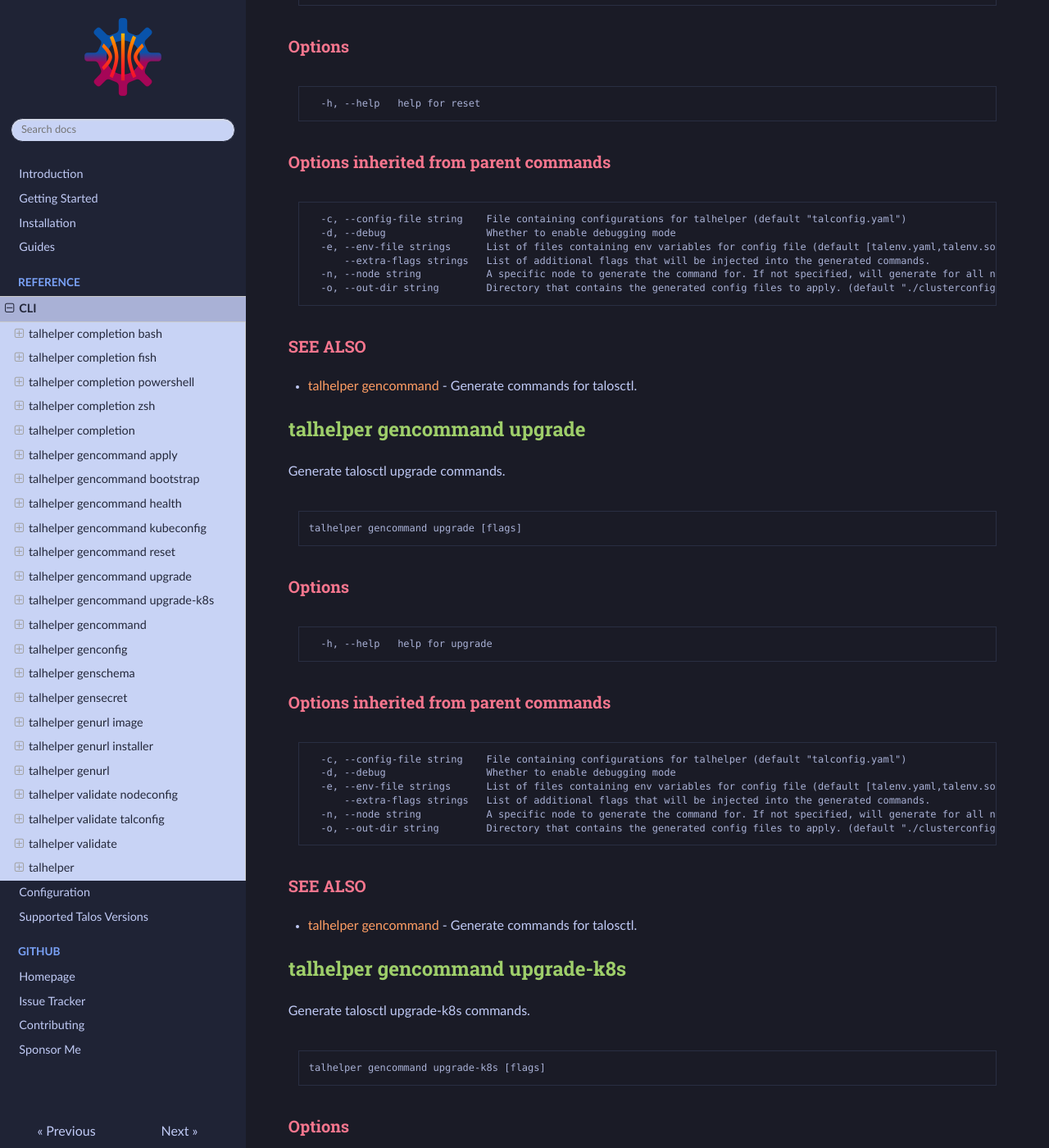
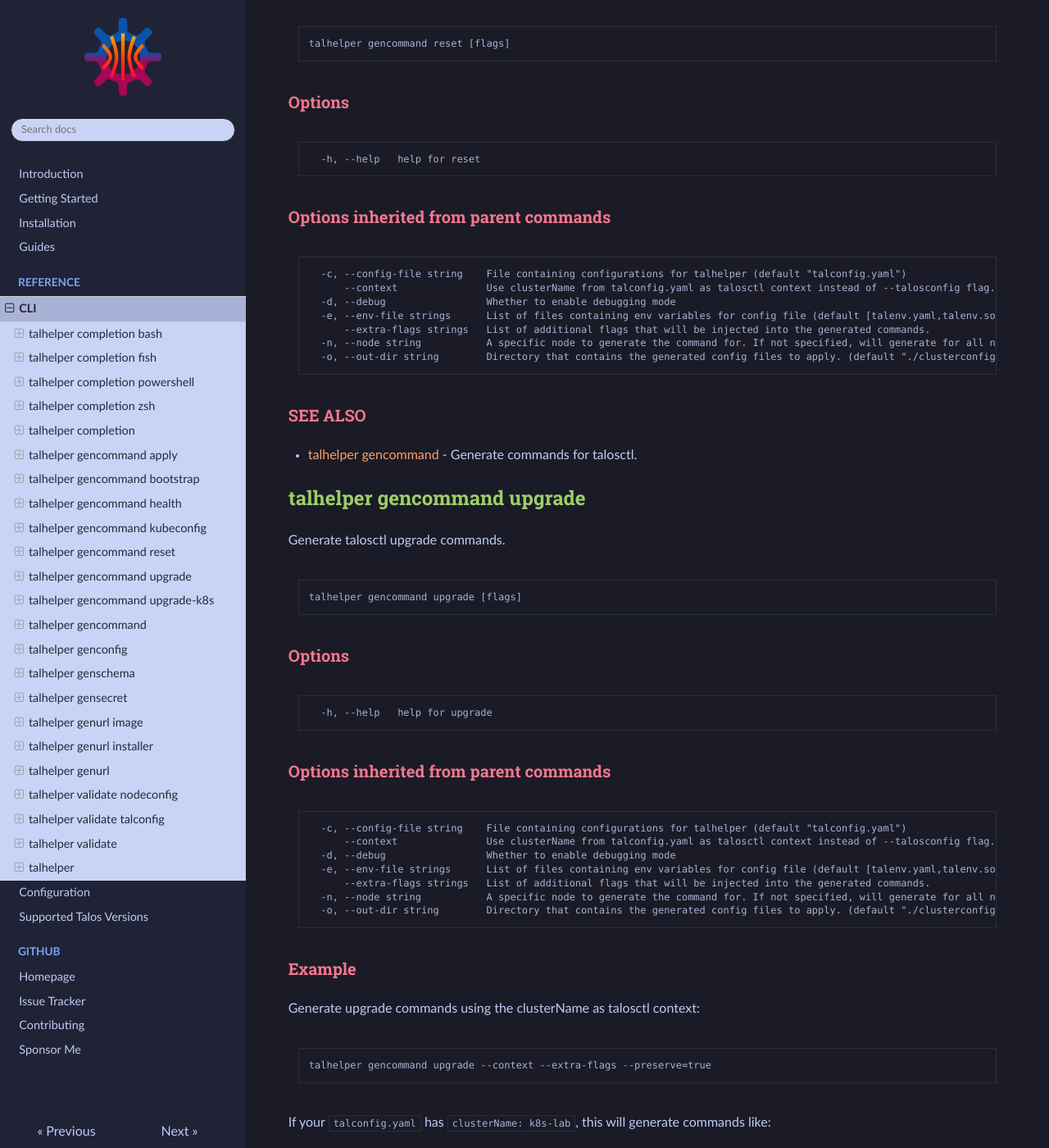
Before and after one commit to budimanjojo/talhelper, an MkDocs documentation site: the page built from docs/docs/reference/cli.md, in a window 1280 px wide and 1400 px high, scrolled down 8151 px. Shown: the whole window at 82% size. Built offline with MkDocs 1.6.1, drawn with Linux system fonts in a browser that asks for light colours; some of the changed text lies outside the part shown.

Commit message:
Add context flag to gencommand commands

````diff
--- a/docs/docs/reference/cli.md
+++ b/docs/docs/reference/cli.md
@@ -225,6 +225,7 @@ talhelper gencommand apply [flags]
 
 ```
   -c, --config-file string    File containing configurations for talhelper (default "talconfig.yaml")
+      --context               Use clusterName from talconfig.yaml as talosctl context instead of --talosconfig flag.
   -d, --debug                 Whether to enable debugging mode
   -e, --env-file strings      List of files containing env variables for config file (default [talenv.yaml,talenv.sops.yaml,talenv.yml,talenv.sops.yml])
       --extra-flags strings   List of additional flags that will be injected into the generated commands.
@@ -254,6 +255,7 @@ talhelper gencommand bootstrap [flags]
 
 ```
   -c, --config-file string    File containing configurations for talhelper (default "talconfig.yaml")
+      --context               Use clusterName from talconfig.yaml as talosctl context instead of --talosconfig flag.
   -d, --debug                 Whether to enable debugging mode
   -e, --env-file strings      List of files containing env variables for config file (default [talenv.yaml,talenv.sops.yaml,talenv.yml,talenv.sops.yml])
       --extra-flags strings   List of additional flags that will be injected into the generated commands.
@@ -283,6 +285,7 @@ talhelper gencommand health [flags]
 
 ```
   -c, --config-file string    File containing configurations for talhelper (default "talconfig.yaml")
+      --context               Use clusterName from talconfig.yaml as talosctl context instead of --talosconfig flag.
   -d, --debug                 Whether to enable debugging mode
   -e, --env-file strings      List of files containing env variables for config file (default [talenv.yaml,talenv.sops.yaml,talenv.yml,talenv.sops.yml])
       --extra-flags strings   List of additional flags that will be injected into the generated commands.
@@ -312,6 +315,7 @@ talhelper gencommand kubeconfig [flags]
 
 ```
   -c, --config-file string    File containing configurations for talhelper (default "talconfig.yaml")
+      --context               Use clusterName from talconfig.yaml as talosctl context instead of --talosconfig flag.
   -d, --debug                 Whether to enable debugging mode
   -e, --env-file strings      List of files containing env variables for config file (default [talenv.yaml,talenv.sops.yaml,talenv.yml,talenv.sops.yml])
       --extra-flags strings   List of additional flags that will be injected into the generated commands.
@@ -341,6 +345,7 @@ talhelper gencommand reset [flags]
 
 ```
   -c, --config-file string    File containing configurations for talhelper (default "talconfig.yaml")
+      --context               Use clusterName from talconfig.yaml as talosctl context instead of --talosconfig flag.
   -d, --debug                 Whether to enable debugging mode
   -e, --env-file strings      List of files containing env variables for config file (default [talenv.yaml,talenv.sops.yaml,talenv.yml,talenv.sops.yml])
       --extra-flags strings   List of additional flags that will be injected into the generated commands.
@@ -370,11 +375,29 @@ talhelper gencommand upgrade [flags]
 
 ```
   -c, --config-file string    File containing configurations for talhelper (default "talconfig.yaml")
+      --context               Use clusterName from talconfig.yaml as talosctl context instead of --talosconfig flag.
   -d, --debug                 Whether to enable debugging mode
   -e, --env-file strings      List of files containing env variables for config file (default [talenv.yaml,talenv.sops.yaml,talenv.yml,talenv.sops.yml])
       --extra-flags strings   List of additional flags that will be injected into the generated commands.
   -n, --node string           A specific node to generate the command for. If not specified, will generate for all nodes.
   -o, --out-dir string        Directory that contains the generated config files to apply. (default "./clusterconfig")
+```
+
+### Example
+
+Generate upgrade commands using the clusterName as talosctl context:
+```
+talhelper gencommand upgrade --context --extra-flags --preserve=true
+```
+
+If your `talconfig.yaml` has `clusterName: k8s-lab`, this will generate commands like:
+```
+talosctl --context=k8s-lab upgrade --nodes=10.10.40.90 --image=factory.talos.dev/... --preserve=true;
+```
+
+Without the `--context` flag, it will use the default `--talosconfig` flag:
+```
+talosctl upgrade --talosconfig=./clusterconfig/talosconfig --nodes=10.10.40.90 --image=factory.talos.dev/... --preserve=true;
 ```
 
 ### SEE ALSO
@@ -399,11 +422,29 @@ talhelper gencommand upgrade-k8s [flags]
 
 ```
   -c, --config-file string    File containing configurations for talhelper (default "talconfig.yaml")
+      --context               Use clusterName from talconfig.yaml as talosctl context instead of --talosconfig flag.
   -d, --debug                 Whether to enable debugging mode
   -e, --env-file strings      List of files containing env variables for config file (default [talenv.yaml,talenv.sops.yaml,talenv.yml,talenv.sops.yml])
       --extra-flags strings   List of additional flags that will be injected into the generated commands.
   -n, --node string           A specific node to generate the command for. If not specified, will generate for all nodes.
   -o, --out-dir string        Directory that contains the generated config files to apply. (default "./clusterconfig")
+```
+
+### Example
+
+Generate upgrade-k8s commands using the clusterName as talosctl context:
+```
+talhelper gencommand upgrade-k8s --context
+```
+
+If your `talconfig.yaml` has `clusterName: k8s-lab`, this will generate commands like:
+```
+talosctl --context=k8s-lab upgrade-k8s --to=v1.32.1 --nodes=10.10.40.90;
+```
+
+Without the `--context` flag, it will use the default `--talosconfig` flag:
+```
+talosctl upgrade-k8s --talosconfig=./clusterconfig/talosconfig --to=v1.32.1 --nodes=10.10.40.90;
 ```
 
 ### SEE ALSO
@@ -418,6 +459,7 @@ Generate commands for talosctl.
 
 ```
   -c, --config-file string    File containing configurations for talhelper (default "talconfig.yaml")
+      --context               Use clusterName from talconfig.yaml as talosctl context instead of --talosconfig flag.
   -e, --env-file strings      List of files containing env variables for config file (default [talenv.yaml,talenv.sops.yaml,talenv.yml,talenv.sops.yml])
       --extra-flags strings   List of additional flags that will be injected into the generated commands.
   -h, --help                  help for gencommand
````
Also changed, not shown: 4 other files.
